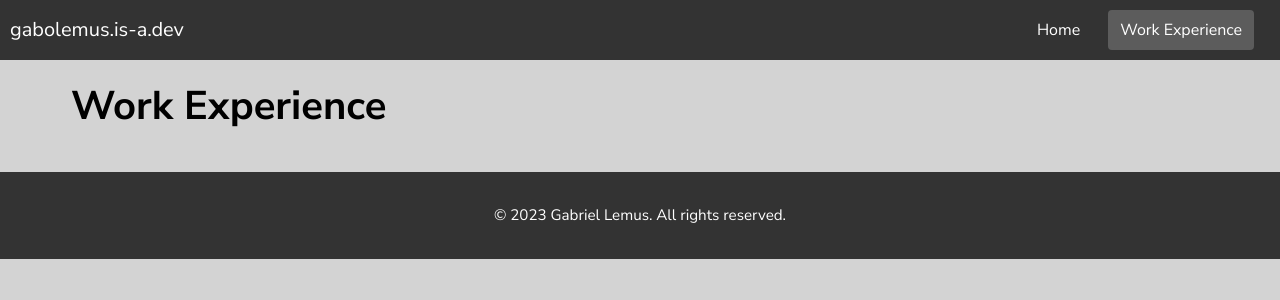
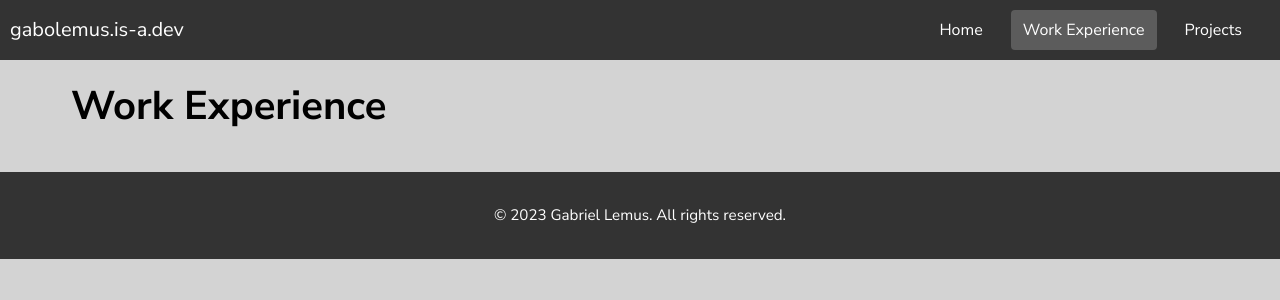
Before and after one commit to gabolemus/gabolemus.github.io, a React (Create React App) app: page /work-experience in a window 1280 px wide. Shown: the top 300 px of the page. Built offline with nearby package versions, Linux system fonts and the light colour scheme.

Commit message:
Map pages from array instead of listing them individually

```diff
--- a/src/components/organisms/Navbar/Navbar.tsx
+++ b/src/components/organisms/Navbar/Navbar.tsx
@@ -1,6 +1,7 @@
-import React, { useState, useEffect } from "react";
+import { useState, useEffect } from "react";
 import { isMobileScreen } from "../../../utils/utils";
 import "./Navbar.scss";
+import { navPages } from "./navPages";
 
 /** The navbar component */
 const Navbar = () => {
@@ -52,15 +53,15 @@ const Navbar = () => {
           )}
         </div>
         <div className={linksClass}>
-          <a href="/" className={currURL === "/" ? "active" : ""}>
-            Home
-          </a>
-          <a
-            href="/work-experience"
-            className={currURL === "/work-experience" ? "active" : ""}
-          >
-            Work Experience
-          </a>
+          {navPages.map((page) => (
+            <a
+              href={page.path}
+              key={page.name}
+              className={currURL === page.path ? "active" : ""}
+            >
+              {page.name}
+            </a>
+          ))}
         </div>
       </nav>
       <div className="navbar__spacer" />
```
